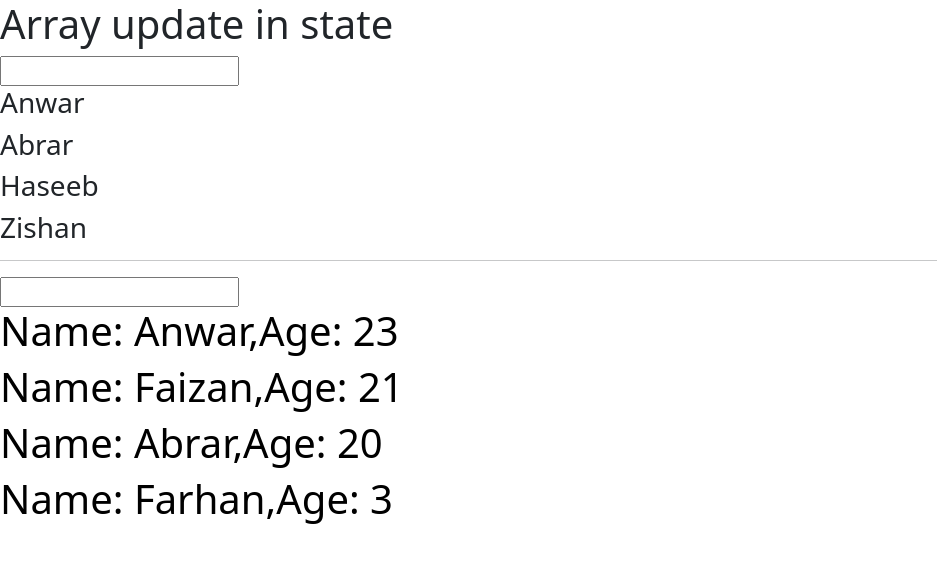
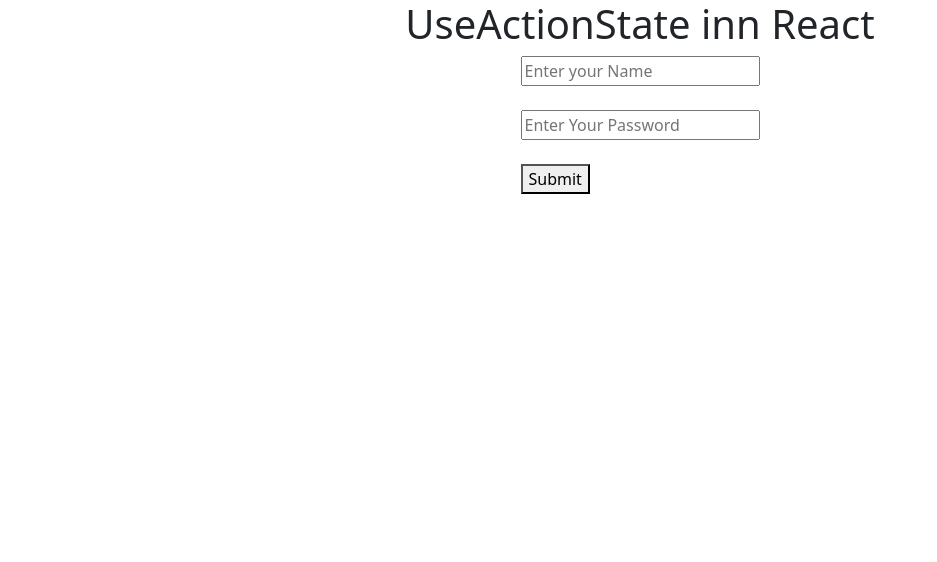
Before and after one commit to MAnwarulhaq/my-react-app, a React (Create React App) app: page / in a window 1280 px wide. Shown: the top 562 px of the page, without its empty margins (0-937 px from the left). Built offline with nearby package versions, Linux system fonts and the light colour scheme.

Commit message:
useActionState in React js

```diff
--- a/src/App.js
+++ b/src/App.js
@@ -1,6 +1,5 @@
 
-import UpdatingArrayInState from './Array/UpdatingArrayInState';
-
+import UseActionState from "./Hooks/UseActionState";
 
 
 
@@ -8,8 +7,10 @@ function App() {
 
   return (
     <>
+    <UseActionState/>
 
-    <UpdatingArrayInState/>
+
+
 
     </>
   );
--- /dev/null
+++ b/src/Hooks/UseActionState.jsx
@@ -0,0 +1,38 @@
+import React, { useActionState } from 'react'
+
+const UseActionState = () => {
+    const handlesubmit = async (previousData, formData) => {
+        let name = formData.get("name")
+        let password = formData.get("password")
+        await new Promise(res => setTimeout(res, 3000))
+        console.log("Submited!", name, password)
+        if (name && password) {
+            return { message: "Data Submited" }
+        }
+        else {
+            return { error: "Fill the data" }
+        }
+
+
+    }
+    const [data, action, pending] = useActionState(handlesubmit, undefined)
+    console.log(data)
+
+
+    return (
+        <div style={{display:"flex",alignItems:"center",flexDirection:"column"}}>
+            <h1>UseActionState inn React </h1>
+            <form action={action}>
+                <input type="text" placeholder='Enter your Name' name='name' />
+                <br /><br />
+                <input type="password" name="password" id="" placeholder='Enter Your Password' />
+                <br /><br />
+                <button disabled={pending}>Submit</button>
+                {data?.message && <p style={{ color: "green" }}>{data.message}</p>}
+                {data?.error && <p style={{ color: "red" }}>{data.error}</p>}
+            </form>
+        </div>
+    )
+}
+
+export default UseActionState
```
